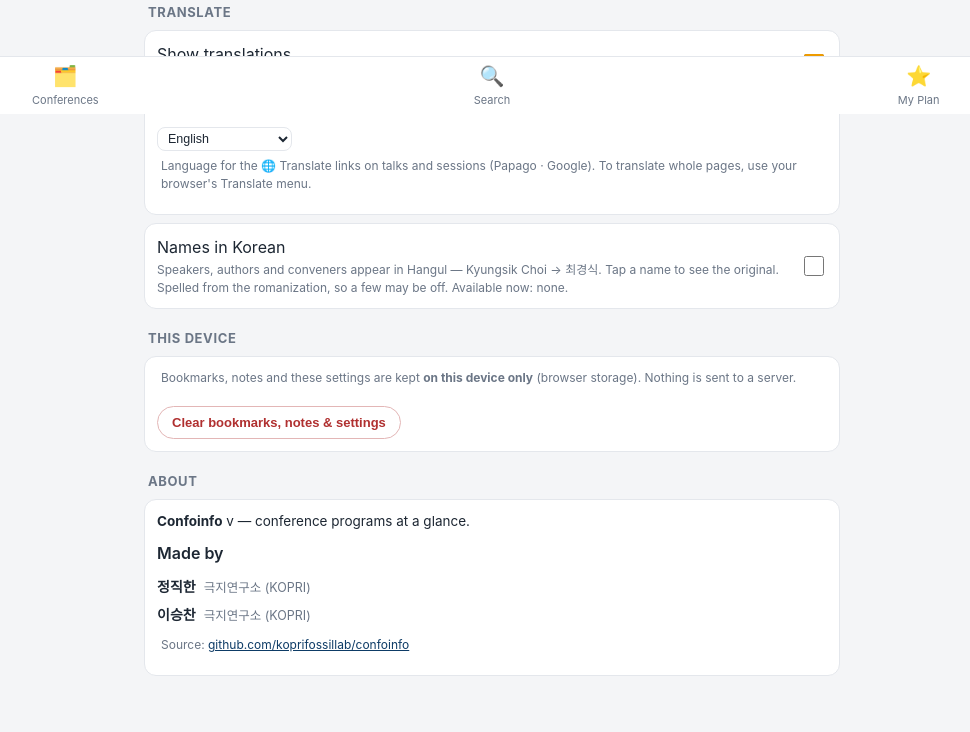
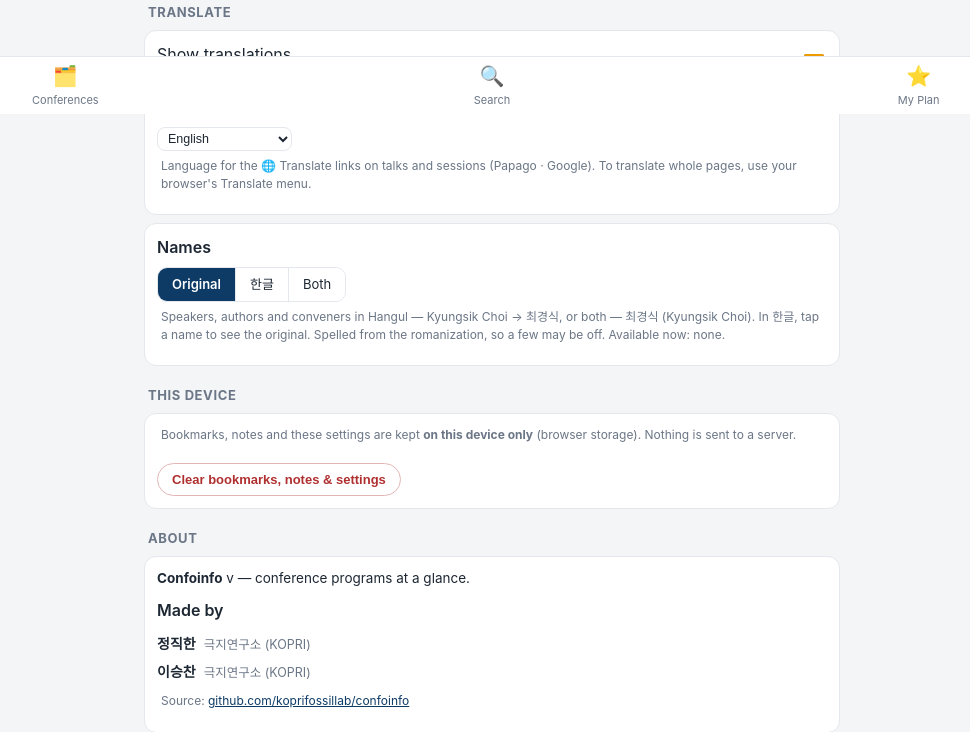
Before and after one commit to koprifossillab/confoinfo, a Django app: template web/conference/templates/conference/settings.html in a window 1280 px wide. Shown: the part 686-1418 px from the top of the page, without its empty margins (148-1118 px from the left). Before the commit the page ends 1362 px from the top, so only its background shows below. Run offline with Django 5.2, Linux system fonts and the light colour scheme; the template is opened without the code that fills it, so the values that code supplies are empty.

Commit message:
이름 병기 — 설정의 이름 칸을 Original · 한글 · Both 로 (012 · v0.12.0)
Both 는 "최경식 (Kyungsik Choi)" — 한글을 앞에, 원래 이름을 괄호에 작게.
0.11.0 의 koNames(켜기)는 한글로 이어진다. 바꿔 둔 이름에 모양을 적어 두고
모양이 바뀐 것만 되돌렸다가 다시 바꾼다.

Co-Authored-By: Claude Opus 5.5 <noreply@anthropic.com>

```diff
--- a/web/conference/static/conference/app.js
+++ b/web/conference/static/conference/app.js
@@ -269,7 +269,7 @@
     });
   }
 
-  // ── 사람 이름을 한글로 (011) ─────────────────────────────────────────
+  // ── 사람 이름을 한글로 (011) · 병기 (012) ────────────────────────────
   // 한글 표기는 enrich/<학회>.names.json 에 미리 적어 두었고 names.json 하나로 구워진다.
   // 이름이 놓인 칸(NAME_SEL)의 글에서 아는 이름을 찾아 바꾼다 — "A, B, C" 처럼 이어 쓴 칸,
   // 줄여 쓴 칸("…"), 좌장 "Dr. X (Convener: Y)" 도 이름 하나하나로 바뀐다. 원래 이름은 title 에.
@@ -283,7 +283,12 @@
     }
     return namesP;
   }
-  function koNamesOn() { return !!getCfg().koNames; }
+  // 이름 보기 — "orig" 원래 이름 · "ko" 한글 · "both" 한글 (원래 이름). 0.11.0 의 koNames(켜기)는 "ko" 로 본다
+  const NAME_MODES = ["orig", "ko", "both"];
+  function nameMode() {
+    const c = getCfg();
+    return NAME_MODES.includes(c.names) ? c.names : (c.koNames ? "ko" : "orig");
+  }
   function nameRegex(ko) {
     if (!nameRe) {
       const keys = Object.keys(ko).sort((a, b) => b.length - a.length)   // 긴 이름부터 — "Bo Li" 가 "Bo Lin" 을 안 먹게
@@ -298,7 +303,7 @@
     const re = s && nameRegex(ko);
     return re ? s.replace(re, m => ko[m]) : "";
   }
-  function swapNames(root, ko) {
+  function swapNames(root, ko, mode) {
     if (!nameRegex(ko)) return;
     const scopes = [...(root.matches && root.matches(NAME_SEL) ? [root] : []), ...root.querySelectorAll(NAME_SEL)];
     scopes.forEach(el => {
@@ -314,6 +319,12 @@
           if (i < hits.length) {
             const s = document.createElement("span");
             s.className = "ko-name"; s.title = hits[i]; s.textContent = ko[hits[i]];
+            s.dataset.mode = mode;
+            if (mode === "both") {           // 병기 — 원래 이름을 괄호에 작게
+              const o = document.createElement("span");
+              o.className = "ko-orig"; o.textContent = " (" + hits[i] + ")";
+              s.appendChild(o);
+            }
             frag.appendChild(s);
           }
         });
@@ -321,14 +332,16 @@
       });
     });
   }
-  function unswapNames(root) {
-    root.querySelectorAll(".ko-name").forEach(s => s.replaceWith(document.createTextNode(s.title)));
-    root.normalize();                          // 쪼개진 글 조각을 다시 잇는다 — 다시 켜면 이름이 한 조각이어야 찾는다
+  function unswapNames(root, keep) {         // keep 모양으로 바꿔 둔 것은 그대로 둔다
+    const old = [...root.querySelectorAll(".ko-name")].filter(s => s.dataset.mode !== keep);
+    old.forEach(s => s.replaceWith(document.createTextNode(s.title)));
+    if (old.length) root.normalize();          // 쪼개진 글 조각을 다시 잇는다 — 다시 바꾸려면 이름이 한 조각이어야 찾는다
   }
   async function applyNames(root) {
     root = root || document;
-    if (!koNamesOn()) { unswapNames(root); return; }
-    swapNames(root, await names());
+    const mode = nameMode();
+    unswapNames(root, mode);
+    if (mode !== "orig") swapNames(root, await names(), mode);
   }
 
   // ── 화면 도우미 ──────────────────────────────────────────────────────
@@ -352,7 +365,7 @@
 
   document.addEventListener("click", function (e) {
     const kn = e.target.closest(".ko-name");   // 한글 이름을 누르면 원래 이름과 오간다 (011)
-    if (kn && !kn.closest("a, .ac-item")) {
+    if (kn && kn.dataset.mode === "ko" && !kn.closest("a, .ac-item")) {
       kn.dataset.ko = kn.dataset.ko || kn.textContent;
       kn.textContent = kn.textContent === kn.dataset.ko ? kn.title : kn.dataset.ko;
       return;
@@ -398,6 +411,6 @@
     root: ROOT,
     getBM, isBM, toggle, esc, refresh, getNote, hasNote, setNote,
     getCfg, setCfg, resetLocal, zoneNow, parseMin, fold, zonedToUtc, buildIcs, downloadIcs,
-    LANGS, xlateLang, chunks, getLook, setLook, trLang, names, applyNames, koText,
+    LANGS, xlateLang, chunks, getLook, setLook, trLang, names, applyNames, koText, nameMode,
   });
 })();
--- a/web/conference/static/conference/style.css
+++ b/web/conference/static/conference/style.css
@@ -81,6 +81,8 @@ a { color: inherit; text-decoration: none; }
 .talk-meta { margin-top: 4px; display: flex; flex-wrap: wrap; gap: 6px; align-items: center; }
 .author { color: var(--muted); font-size: 12.5px; }
 .ko-name { text-decoration: underline dotted var(--line); text-underline-offset: 3px; cursor: pointer; }   /* 원래 이름은 title 에 (011) */
+.ko-name[data-mode="both"] { text-decoration: none; cursor: auto; }
+.ko-orig { font-size: .88em; opacity: .75; }   /* 병기의 원래 이름 (012) */
 .talk-place { color: var(--muted); font-size: 12px; margin-top: 3px; }
 .talk.has-note .talk-title::after { content: " 📝"; font-size: 12px; }
 .talk-note { margin-top: 5px; font-size: 12.5px; color: var(--note-ink); white-space: pre-wrap;
--- a/web/conference/templates/conference/settings.html
+++ b/web/conference/templates/conference/settings.html
@@ -56,13 +56,16 @@
     To translate whole pages, use your browser's Translate menu.</p>
 </div>
 <div class="field">
-  <label class="setting" style="padding: 0; border: none">
-    <span class="setting-t">Names in Korean
-      <small>Speakers, authors and conveners appear in Hangul — <span translate="no">Kyungsik Choi → 최경식</span>.
-        Tap a name to see the original. Spelled from the romanization, so a few may be off.
-        Available now: {% for c in name_confs %}<b translate="no">{{ c.short_name }}</b>{% if not forloop.last %}, {% endif %}{% empty %}none{% endfor %}.</small></span>
-    <input type="checkbox" id="cfg-koname">
-  </label>
+  <span class="field-label">Names</span>
+  <div class="seg" id="cfg-names">
+    <button type="button" data-v="orig">Original</button>
+    <button type="button" data-v="ko" translate="no">한글</button>
+    <button type="button" data-v="both">Both</button>
+  </div>
+  <p class="hint">Speakers, authors and conveners in Hangul —
+    <span translate="no">Kyungsik Choi → 최경식</span>, or both — <span translate="no">최경식 (Kyungsik Choi)</span>.
+    In 한글, tap a name to see the original. Spelled from the romanization, so a few may be off.
+    Available now: {% for c in name_confs %}<b translate="no">{{ c.short_name }}</b>{% if not forloop.last %}, {% endif %}{% empty %}none{% endfor %}.</p>
 </div>
 
 <h2 class="set-h">This device</h2>
@@ -115,9 +118,13 @@
   const tr = document.getElementById('cfg-tr');
   tr.checked = CONFO.getCfg().tr !== false;
   tr.addEventListener('change', () => CONFO.setCfg({ tr: tr.checked }));
-  const kn = document.getElementById('cfg-koname');
-  kn.checked = !!CONFO.getCfg().koNames;
-  kn.addEventListener('change', () => CONFO.setCfg({ koNames: kn.checked }));
+  const nm = document.getElementById('cfg-names');               // 이름 보기 (011 · 012)
+  const paintNm = v => nm.querySelectorAll('button').forEach(b => b.classList.toggle('on', b.dataset.v === v));
+  paintNm(CONFO.nameMode());
+  nm.addEventListener('click', e => {
+    const b = e.target.closest('button'); if (!b) return;
+    CONFO.setCfg({ names: b.dataset.v }); paintNm(b.dataset.v);
+  });
   const cb = document.getElementById('cfg-breaks');
   cb.checked = CONFO.getCfg().breaks;
   cb.addEventListener('change', () => CONFO.setCfg({ breaks: cb.checked }));
--- a/web/confoinfoweb/version.py
+++ b/web/confoinfoweb/version.py
@@ -1,3 +1,3 @@
 # 판 번호. 머리글에 뜨고, 정적 JSON 을 받을 때 `?v=` 로 붙어 브라우저 캐시를 끊는다.
 # 판을 올릴 때 CHANGELOG.md 와 함께 고친다.
-VERSION = "0.11.0"
+VERSION = "0.12.0"
```
Also changed, not shown: devlog/20261102_012_names-both.md (added, +27 -0 lines), web/conference/tests/test_enrich.py (+2 -1 lines), CHANGELOG.md.
